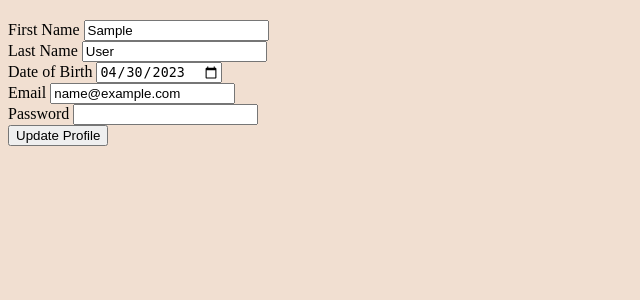
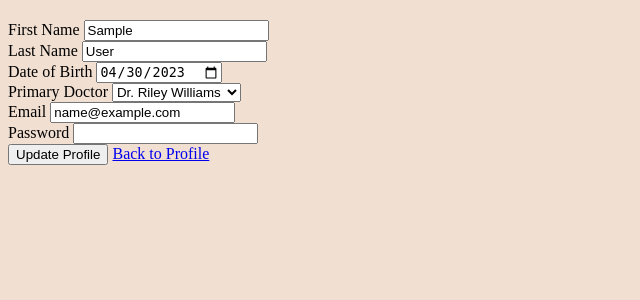
Before and after one commit to cshexin/CSCE_310_Project, a PHP site: page /user_authentication/profile_page/edit.php in a window 1280 px wide. Shown: the part 173-473 px from the top of the page, without its empty margins (0-640 px from the left). Run offline with PHP 8.4, Linux system fonts and the light colour scheme; the visitor is signed in with stand-in values (Sample User, id 1); data comes from the database, SQL or seed files in the repository.

Commit message:
added doctor and hospital selection for profile page

```diff
--- a/user_authentication/profile_page/edit.php
+++ b/user_authentication/profile_page/edit.php
@@ -4,23 +4,55 @@ include('../../config/db_connect.php');
 
 if(!isset($_SESSION)) { session_start(); }
 
+if (!isset($_SESSION["id"])) {
+    header("location: ../signin_page");
+    exit;
+}
+
 $id = 0;
 $dob = $fname = $lname = $email = $password = "";
 $error = false;
 $sql = "";
+$doctor_id = 1;
+$hospita_id = 1;
+$doctorsSelection = array();
+$hospitalSelection = array();
+$doctorsToHospital = array();
 
-if (!isset($_SESSION["id"])) {
-    header("location: ../signin_page");
-} else {
 $nameData = explode(" ", $_SESSION['name']);
 $fname = $nameData[0];
 $lname = $nameData[1];
 $email = $_SESSION['email'];
 $id = $_SESSION['id'];
+$hospital_id = $_SESSION['h_id'];
 if($_SESSION['isPatient']){
     $dob = $_SESSION['dob'];
+    $doctor_id = $_SESSION['d_id'];
+}
+
+if ($_SESSION["isPatient"]){
+    $sql = "SELECT * FROM doctor";
+} else {
+    $sql = "SELECT * FROM hospital";
+}
+
+$stmt = mysqli_prepare($conn, $sql);
+mysqli_stmt_execute($stmt);
+$result = mysqli_stmt_get_result($stmt);
+
+
+if ($_SESSION["isPatient"]){
+    while ($row = mysqli_fetch_assoc($result)) {
+        $doctorsSelection[$row['d_id']] = "Dr. " . $row['first_name'] . " " . $row["last_name"];
+        $doctorsToHospital[$row['d_id']] = $row['h_id'];
+    }
+} else {
+    while ($row = mysqli_fetch_assoc($result)) {
+        $hospitalSelection[$row['h_id']] = $row['h_name'];
     }
 }
+
+
 
 if (isset($_POST) && !empty($_POST)) {
     if(empty(trim($_POST["fname"]))){
@@ -59,13 +91,20 @@ if (isset($_POST) && !empty($_POST)) {
         $password = trim($_POST["password"]);
     }
 
+    if ($_SESSION["isPatient"]){
+        $doctor_id = $_POST['doctor'];
+        $hospital_id = $doctorsToHospital[$doctor_id];
+    } else {
+        $hospital_id = $_POST['hospital'];
+    }
+
     if(!$error){
         echo $fname . " " . $lname . " " . $password . " " .  $email . " " . $id;
 
         if($_SESSION['isPatient']){
-            $sql = "UPDATE patient SET first_name = '$fname', last_name = '$lname', DOB = '$dob', p_password = $password, p_email = '$email' WHERE p_id = $id";
+            $sql = "UPDATE patient SET first_name = '$fname', last_name = '$lname', DOB = '$dob', d_id = $doctor_id, h_id = $hospital_id, p_password = $password, p_email = '$email' WHERE p_id = $id";
         } else {
-            $sql = "UPDATE doctor SET first_name = '$fname', last_name = '$lname', d_password = $password, d_email = '$email' WHERE d_id = $id";
+            $sql = "UPDATE doctor SET first_name = '$fname', last_name = '$lname', h_id = $hospital_id, d_password = $password, d_email = '$email' WHERE d_id = $id";
         }
 
         // TODO: ADD CHECK TO MAKE SURE EMAILS ARE NOT THE SAME
@@ -78,9 +117,11 @@ if (isset($_POST) && !empty($_POST)) {
             $_SESSION["name"] = $fname . " " . $lname;
             $_SESSION["email"] = $email;
             $_SESSION["password"] = $password;
+            $_SESSION['h_id'] = $hospital_id;
 
             if($_SESSION['isPatient']){
                 $_SESSION["dob"] = $dob;
+                $_SESSION["d_id"] = $doctor_id;
             }
 
             header("location: index.php");
@@ -116,6 +157,27 @@ if (isset($_POST) && !empty($_POST)) {
                 <label>Date of Birth</label>
                 <input type="date" name="dob" value="2023-04-30">
             </div>
+            <div class="input-group">
+                <label>Primary Doctor</label>
+                <select class="sel" name="doctor">
+                    <?php foreach ($doctorsSelection as $id => $name) { ?>
+                        <option value="<?php echo $id; ?>" <?php if ($id == $doctor_id) echo "selected"; ?>>
+                            <?php echo $name; ?>
+                        </option>
+                    <?php } ?>
+                </select>
+            </div>
+        <?php } else { ?>
+            <div class="input-group">
+                <label>Primary Hospital</label>
+                <select class="sel" name="hospital">
+                    <?php foreach ($hospitalSelection as $id => $name) { ?>
+                        <option value="<?php echo $id; ?>" <?php if ($id == $hospital_id) echo "selected"; ?>>
+                            <?php echo $name; ?>
+                        </option>
+                    <?php } ?>
+                </select>
+            </div>
         <?php } ?>
         <div class="input-group">
             <label>Email</label>
@@ -127,6 +189,7 @@ if (isset($_POST) && !empty($_POST)) {
         </div>
         <div class="input-group">
             <button type="submit" class="btn" name="update">Update Profile</button>
+            <a href="index.php">Back to Profile</a>
         </div>
 
     </form>
```
Also changed, not shown: user_authentication/profile_page/index.php (+22 -9 lines). Lines whose indentation alone changed are shown as unchanged.
